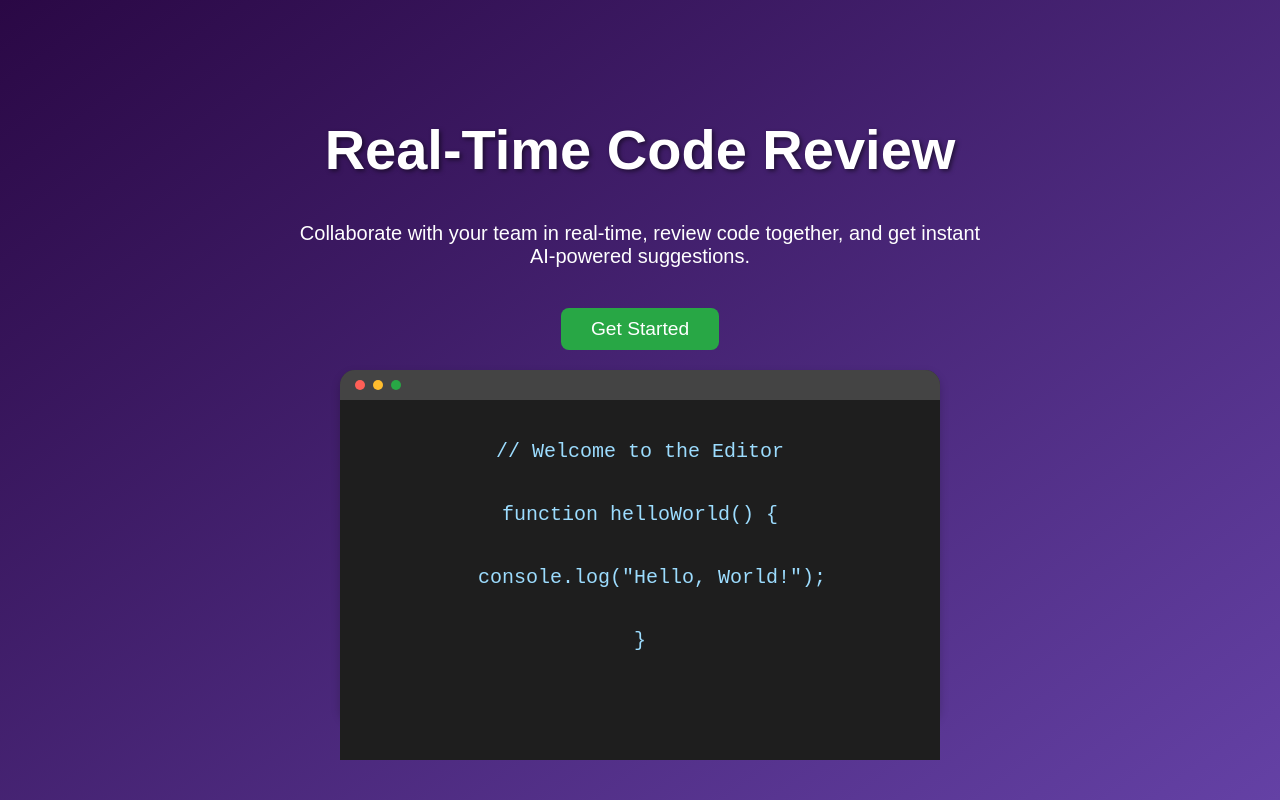
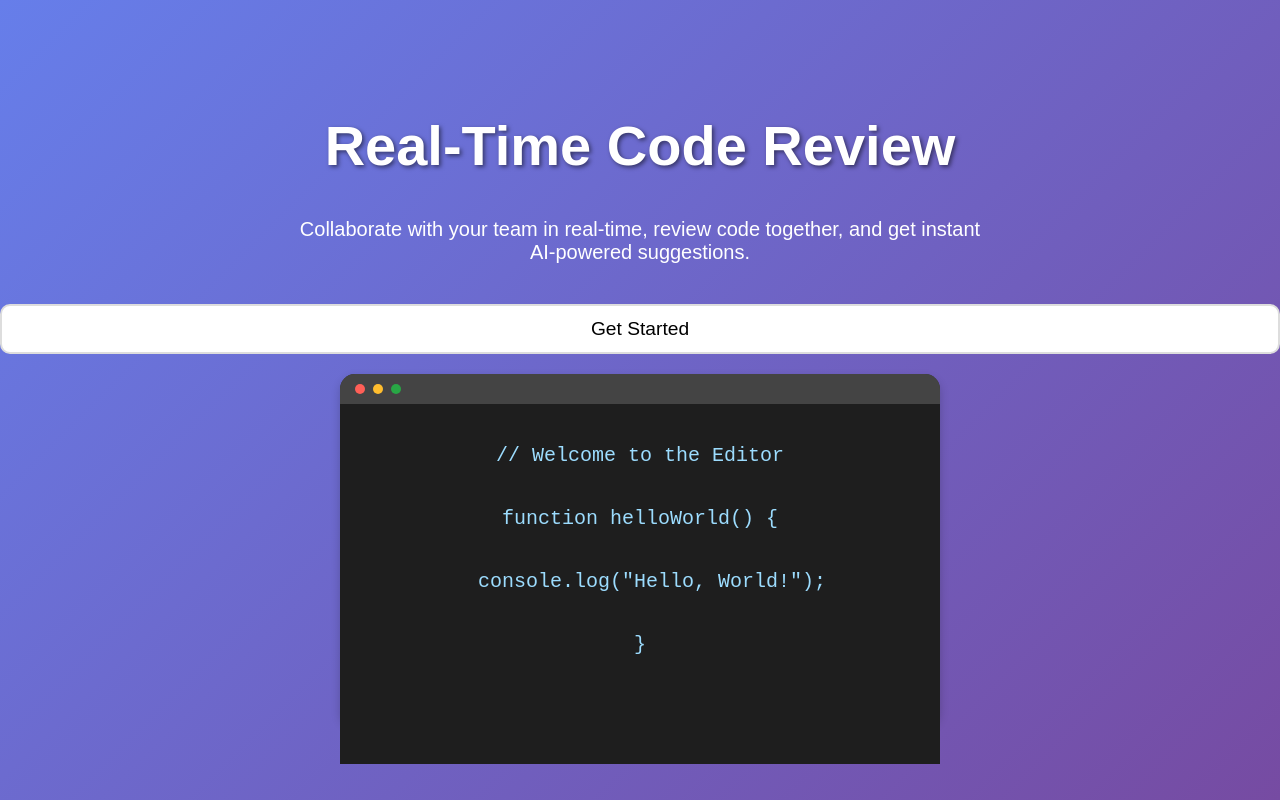
Before and after one commit to sridurgeshv/code-review-webapp, a React (Create React App) app in the folder client/: page / in a window 1280 px wide. Built offline with nearby package versions, Linux system fonts and the light colour scheme; no server answers.

Commit message:
Sign in changes

```diff
--- /dev/null
+++ b/client/src/components/SignIn/index.css
@@ -0,0 +1,72 @@
+body, html {
+    height: 100%;
+    margin: 0;
+    font-family: 'Arial', sans-serif;
+  }
+
+  .min-h-screen {
+    display: flex;
+    justify-content: center;
+    align-items: center;
+    min-height: 100vh;
+    background: linear-gradient(135deg, #667eea, #764ba2);
+  }
+
+  /* Card container */
+  .bg-white {
+    background-color: white;
+    padding: 2rem;
+    border-radius: 12px;
+    box-shadow: 0 10px 25px rgba(0, 0, 0, 0.1);
+    max-width: 400px;
+    width: 100%;
+    text-align: center;
+  }
+
+  /* Heading inside the card */
+  h2 {
+    font-size: 1.875rem;
+    font-weight: bold;
+    margin-bottom: 1.5rem;
+    color: #333;
+  }
+
+  /* Google sign-in button */
+  button {
+    color: black;
+    background-color: white;
+    border: 2px solid #ddd;
+    padding: 0.75rem;
+    border-radius: 10px;
+    width: 100%;
+    display: flex;
+    align-items: center;
+    justify-content: center;
+    cursor: pointer;
+    transition: background-color 0.3s ease, box-shadow 0.3s ease;
+  }
+
+  /* Hover effect for button */
+  button:hover {
+    background-color: #f7f7f7;
+    box-shadow: 0px 4px 8px rgba(0, 0, 0, 0.1);
+  }
+
+  /* Google icon styling */
+  button img {
+    width: 24px;
+    height: 24px;
+    margin-right: 0.75rem;
+  }
+
+  /* For mobile responsiveness */
+  @media (max-width: 600px) {
+    .bg-white {
+      padding: 1.5rem;
+      width: 90%;
+    }
+
+    h2 {
+      font-size: 1.5rem;
+    }
+  }
--- a/client/src/components/SignIn/index.js
+++ b/client/src/components/SignIn/index.js
@@ -1,6 +1,7 @@
 import React from 'react';
 import { useNavigate } from 'react-router-dom';
 import { useAuth } from '../../contexts/AuthContext';
+import './index.css';
 
 function SignIn() {
   const { signInWithGoogle } = useAuth();
@@ -16,17 +17,13 @@ function SignIn() {
   };
 
   return (
-    <div className="min-h-screen bg-gray-100 flex items-center justify-center">
-      <div className="bg-white p-8 rounded-lg shadow-md">
-        <h2 className="text-2xl font-bold mb-6 text-center">Sign In</h2>
-        <button
-          onClick={handleSignIn}
-          className="flex items-center justify-center w-full bg-white border border-gray-300 rounded-lg px-6 py-3 hover:bg-gray-50"
-        >
+    <div className="min-h-screen">
+      <div className="bg-white">
+        <h2>CodeRev</h2>
+        <button onClick={handleSignIn}>
           <img
             src="https://cdn.cdnlogo.com/logos/g/35/google-icon.svg"
             alt="Google"
-            className="w-6 h-6 mr-2"
           />
           Sign in with Google
         </button>
```
Also changed, not shown: 1 other file (tests, documents, lock files or other folders).
